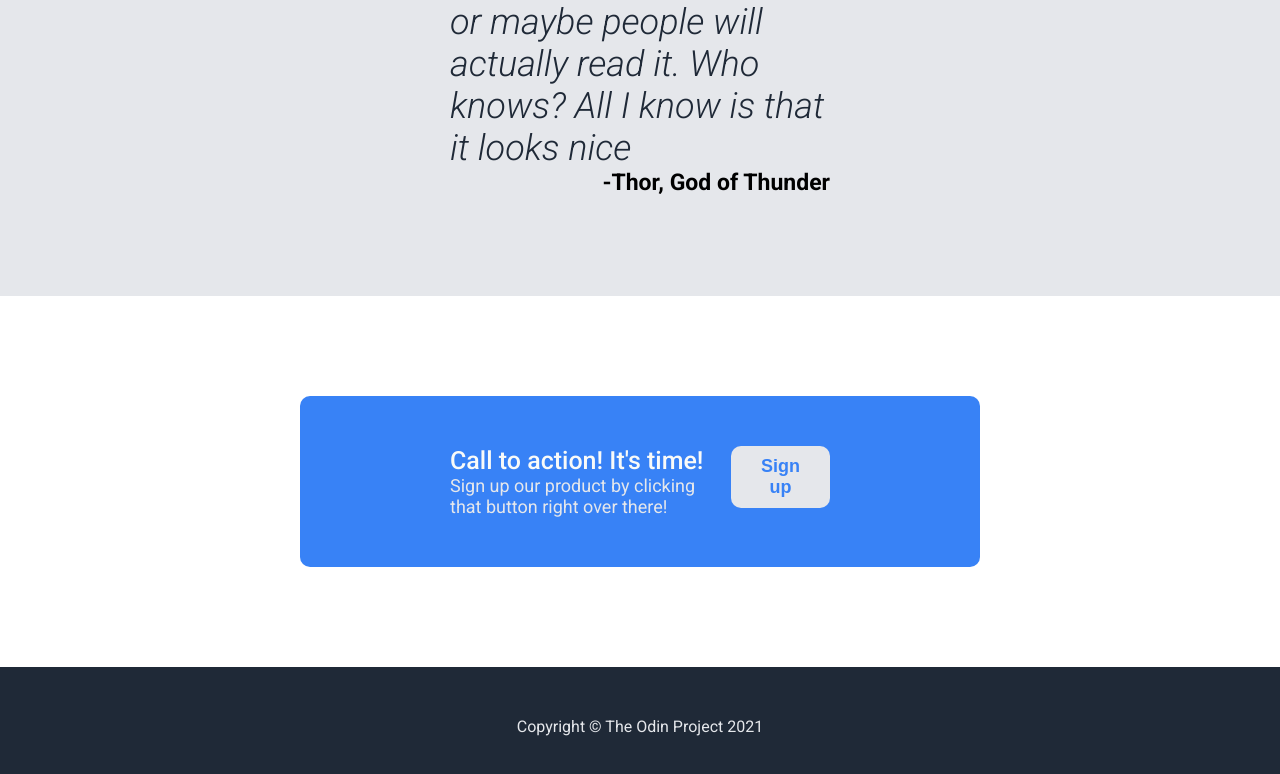
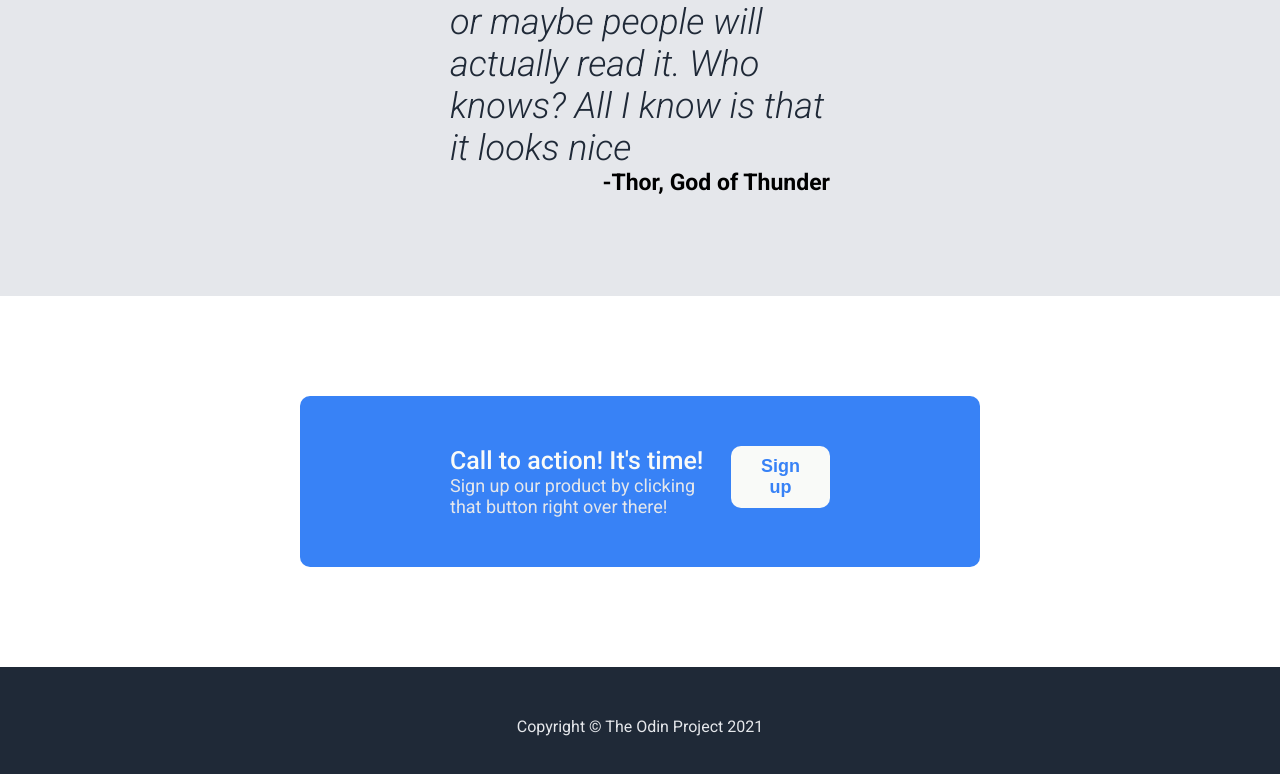
Before and after one commit to simokhin/landing-page, a plain HTML site: page index.html in a window 1280 px wide. In both pictures the pointer is over the button 778 px from the left and 1703 px from the top of the page. Shown: the part 1224-1998 px from the top of the page. Drawn offline with Linux system fonts and the light colour scheme.

Commit message:
Add hover to button-2

```diff
--- a/styles.css
+++ b/styles.css
@@ -168,6 +168,11 @@ img {
     border: 2px solid white;
 }
 
+.button-2:hover {
+    background-color: #F9FAF8;
+    color: #3882F6;
+}
+
 .footer {
     padding: 50px 300px;
     background-color: #1F2937;
```
